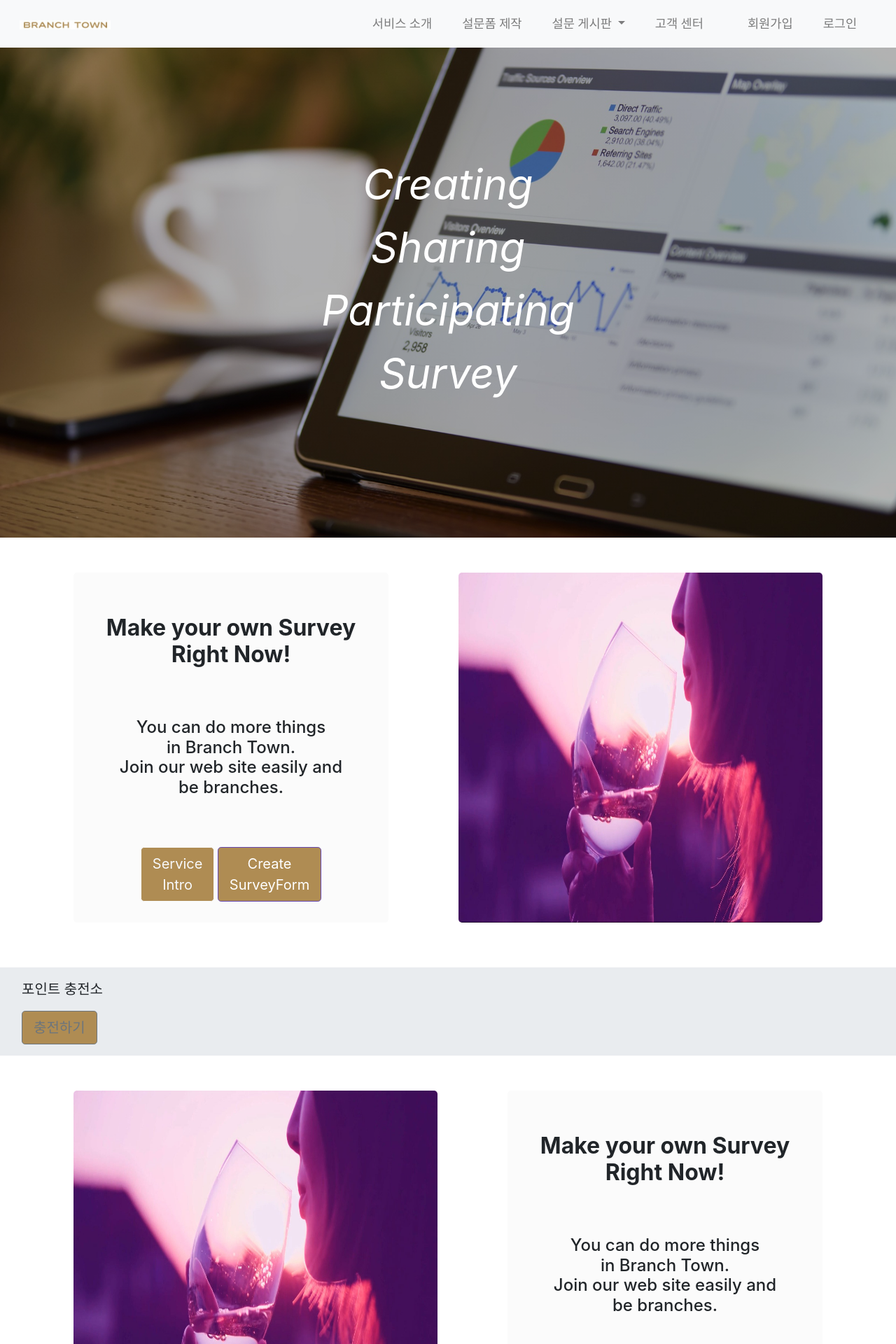
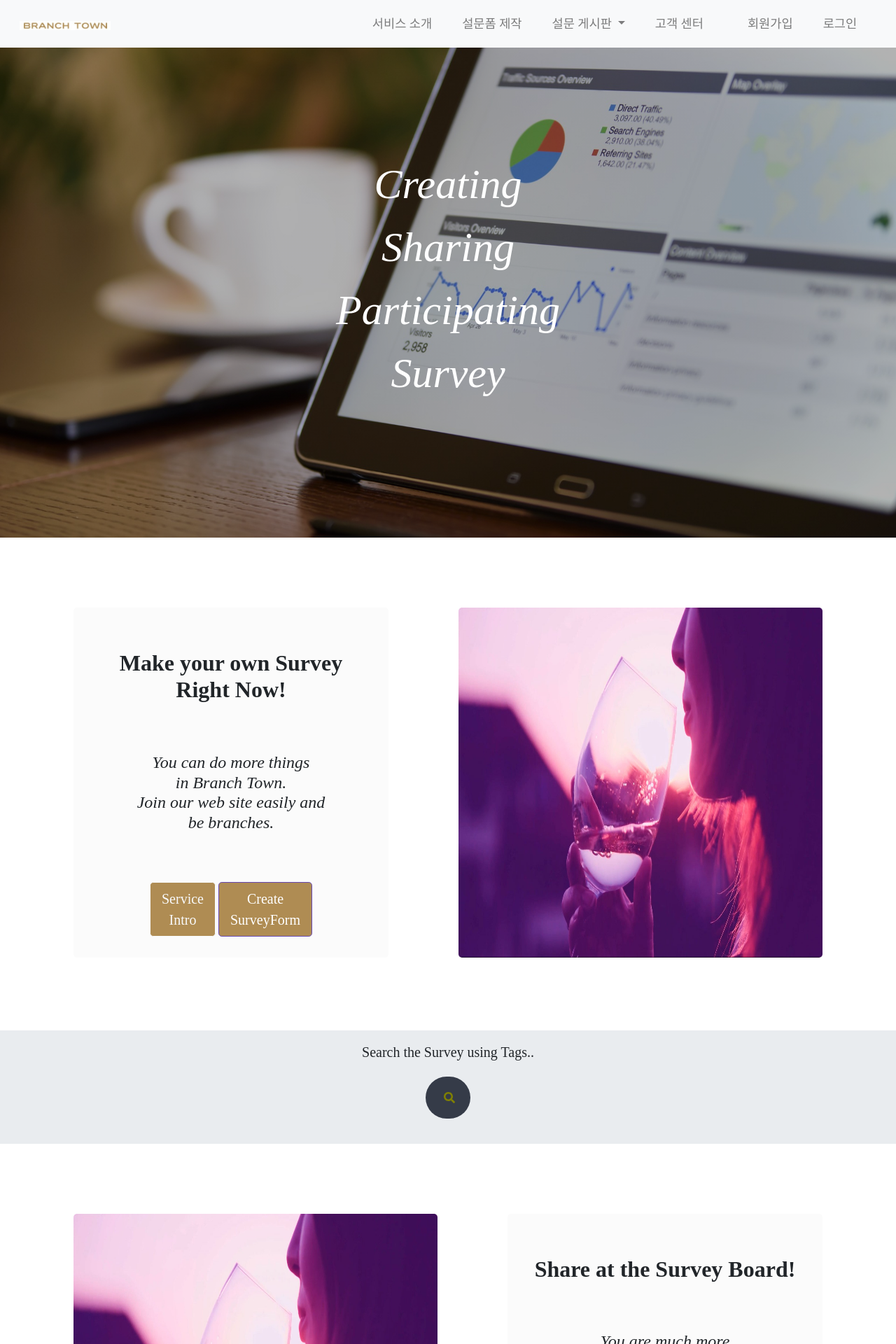
Before and after one commit to pirogramming/BranchTown, a Django app: page /main/ in a window 1280 px wide. Shown: the top 1920 px of the page at 70% size. Run offline with Django 3.2, Linux system fonts and the light colour scheme; some libraries are stand-ins or nearby versions; some web fonts are replaced.

Commit message:
메인 80%

```diff
--- a/branchtown/static/css/styles.css
+++ b/branchtown/static/css/styles.css
@@ -4,7 +4,6 @@ html{
     position: relative;
     min-height: 100%;
     width : 100%;
-    font-family : 'Poppins', sans-serif;
     color : #222;
 
 }
--- a/branchtown/templates/layout.html
+++ b/branchtown/templates/layout.html
@@ -1,6 +1,6 @@
 {% load static %}
 <!doctype html>
-<html lang="en">
+<html lang="en" >
 <head>
     <meta charset="UTF-8">
     <meta name="viewport"
@@ -18,7 +18,7 @@
 
     {% block style %}{% endblock %}
 </head>
-<body>
+<body style="font-family : 나눔스퀘어;">
     <!-- navbar -->
     <nav class="navbar navbar-expand-lg navbar-light bg-light sticky-top">
     <div class="container-fluid" >
--- a/main/static/main/css/style.css
+++ b/main/static/main/css/style.css
@@ -36,6 +36,7 @@
     width : 450px;
     background-color : #fbfbfb;
     float : left;
+    line-height : 2px;
 }
 
 .right-box{
@@ -46,14 +47,15 @@
     width : 450px;
     background-color : #fbfbfb;
     float : right;
+    line-height : 2px;
 
 }
 .carousel {
-    float : right;
-    width : 700px;
+    width : 1200px;
     margin-left:auto;
     margin-right: auto;
-    margin-top: 10px;
+    margin-top: 90px;
+    margin-bottom : 70px;
 }
 
 .padding {
@@ -169,6 +171,22 @@
     font-size : 20px;
     font-family : "배달의민족 도현";
 }
+
+#recommendation {
+    display : inline-block;
+    text-align : center;
+    margin-left : auto;
+    margin-right : auto;
+
+}
+.personalized{
+    text-align : center;
+}
+
+.personalized a{
+    color : olive;
+}
+
 
 .fa-code {
     color : #e54d26;
@@ -317,3 +335,46 @@ hr.light-100 {
 
 
 }
+
+    .searchbar{
+    margin-bottom: auto;
+    margin-top: auto;
+    height: 60px;
+    background-color: #353b48;
+    border-radius: 30px;
+    padding: 10px;
+    }
+
+    .search_input{
+    color: white;
+    border: 0;
+    outline: 0;
+    background: none;
+    width: 0;
+    caret-color:transparent;
+    line-height: 40px;
+    transition: width 0.4s linear;
+    }
+
+    .searchbar:hover > .search_input{
+    padding: 0 10px;
+    width: 450px;
+    caret-color:red;
+    transition: width 0.4s linear;
+    }
+
+    .searchbar:hover > .search_icon{
+    background: white;
+    color: #e74c3c;
+    }
+
+    .search_icon{
+    height: 40px;
+    width: 40px;
+    float: right;
+    display: flex;
+    justify-content: center;
+    align-items: center;
+    border-radius: 50%;
+    color:white;
+    }
--- a/main/templates/main/mainpage.html
+++ b/main/templates/main/mainpage.html
@@ -8,25 +8,21 @@
 {% endblock %}
 
 {% block content %}
-
-
     <div class="main-image">
         <div id="first-image" style="width : 100%; height: 700px;">
             <div id="basket-0">
                 <p id="slogan"><i>Creating <br/> Sharing <br/> Participating <br/> Survey</i></p>
             </div>
         </div>
-{#        <img src="{% static "main/images/online-survey.jpg" %}" id="first-image" style="width : 100%;" />#}
     </div>
 
 
-
-    <div class="container-fluid padding" style="margin-top : 50px;">
+    <div class="container-fluid padding" style="margin-top : 100px; margin-bottom : 40px;">
     <div class="row padding">
         <div class="col-md-12 col-lg-6">
             <div class="left-box">
                     <h2 id="title1">Make your own Survey <br/>Right Now!</h2>
-                    <h4 id="title2">You can do more things <br/>in Branch Town. <br/>Join our web site easily and <br/>be branches.</h4>
+                <h4 id="title2"><i>You can do more things <br/>in Branch Town. <br/>Join our web site easily and <br/>be branches.</i></h4>
             <div class="second-basket">
                     <button type="button" class="btn btn-outline-light btn-lg">Service <br/> Intro</button>
                     <button type="button" class="btn btn-primary btn-lg">Create <br/>SurveyForm</button>
@@ -41,27 +37,31 @@
 <!--between second-layer , third-layer -->
     <div class="container-fluid">
     <div class="row jumbotron">
-        <div class="col-xs-12 col-sm-12 col-md-9 col-lg-9 col-xl-10">
-            <p class="lead">포인트 충전소</p>
-        </div>
-        <div class="col-xs-12 col-sm-12 col-md-3 col-lg-3 col-xl-2">
-            <a href="#"><button type="button" class="btn btn-outline-secondary btn-lg">충전하기</button></a>
+        <div class="personalized">
+            <p class="lead">Search the Survey using Tags..</p>
+            <div class="container h-100">
+              <div class="d-flex justify-content-center h-100">
+                <div class="searchbar">
+                  <input class="search_input" type="text" name="" placeholder="Search...">
+                  <a href="#" class="search_icon"><i class="fas fa-search"></i></a>
                 </div>
               </div>
             </div>
-
-    <div class="container-fluid padding" style="margin-top : 50px;">
+        </div>
+    </div>
+    </div>
+    <div class="container-fluid padding" style="margin-top : 100px; margin-bottom : 40px;">
     <div class="row padding">
         <div class="col-lg-6">
             <img src="{% static 'main/images/purple.jpg' %}" class='img-fluid' style="height : 500px; border-radius : 5px;"/>
         </div>
         <div class="col-md-12 col-lg-6">
             <div class="left-box right-box">
-                    <h2 id="title1">Make your own Survey <br/>Right Now!</h2>
-                    <h4 id="title2">You can do more things <br/>in Branch Town. <br/>Join our web site easily and <br/>be branches.</h4>
+                    <h2 id="title1">Share at the Survey Board!</h2>
+                <h4 id="title2"><i>You are much more  <br/>  likely to get <br/>a variety of responses.<br/>Share with your friends <br/>and get more points!</i></h4>
             <div class="second-basket">
-                    <button type="button" class="btn btn-outline-light btn-lg">Service <br/> Intro</button>
-                    <button type="button" class="btn btn-primary btn-lg">Create <br/>SurveyForm</button>
+                    <button type="button" class="btn btn-outline-light btn-lg">Event Page</button>
+                    <button type="button" class="btn btn-primary btn-lg">Respond Survey</button>
             </div>
         </div>
         </div>
@@ -71,15 +71,12 @@
     <!--between third-layer, fourth-layer -->
     <div class="container-fluid">
     <div class="row jumbotron">
-        <div class="col-xs-12 col-sm-12 col-md-9 col-lg-9 col-xl-10">
-            <p class="lead">포인트 충전소</p>
-        </div>
-        <div class="col-xs-12 col-sm-12 col-md-3 col-lg-3 col-xl-2">
-            <a href="#"><button type="button" class="btn btn-outline-secondary btn-lg">충전하기</button></a>
+        <div class="personalized">
+            <p class="lead">Recommendation question for you only!</p>
+            <a href="#"><button type="button" class="btn btn-outline-secondary btn-lg" id="recommendation">Go for Responding</button></a>
         </div>
     </div>
     </div>
-
 
 
     <div id="carouselExampleIndicators" class="carousel slide" data-ride="carousel">
@@ -91,11 +88,7 @@
             <div class="carousel-inner">
                 <div class="carousel-item active carousel_1">
                     <div class="basket">
-                            <div class="events event_1">대학생을 위한 <br>설문 조사 공유 플랫폼</div>
-                        </div>
-                        <div class="second-basket">
-                            <button type="button" class="btn btn-outline-light btn-lg">서비스 소개</button>
-                            <button type="button" class="btn btn-primary btn-lg">나만의 설문폼 만들기</button>
+                        <div class="events event_1"> 본인 학교 등록하고 친구 초대하면<br> 카카오톡 이모티콘이 내손에!</div>
                     </div>
                 </div>
                 <div class="carousel-item carousel_2">
@@ -120,6 +113,16 @@
             </a>
     </div>
 
+    <div class="container-fluid">
+    <div class="row jumbotron">
+        <div class="personalized">
+            <p class="lead">Customer Center</p>
+            <a href="#"><button type="button" class="btn btn-outline-secondary btn-lg" id="recommendation">QnA</button></a>
+
+        </div>
+    </div>
+    </div>
+
 
 {#    <div class="personalized">#}
 {#        당신을 위한 추천 설문 조사#}
```
Lines whose indentation alone changed are shown as unchanged.
